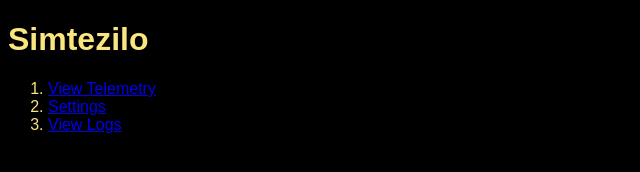
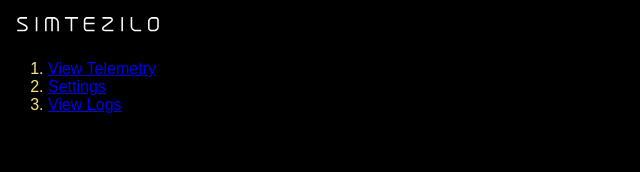
Before and after one commit to vwhitteron/simtezilo-dev, a plain HTML site: page app/ui/webui/html/index.html in a window 1280 px wide. Shown: the whole page, without its empty margins (0-640 px from the left). Drawn offline with Linux system fonts and the light colour scheme.

Commit message:
feat: add simtezilo logo to index html and link to index from telemetry page

```diff
--- a/app/ui/webui/html/index.html
+++ b/app/ui/webui/html/index.html
@@ -16,7 +16,9 @@
 </head>
 
 <body>
-    <h1>Simtezilo</h1>
+    <div>
+        <img src="/images/simtezilo-logo-dark.svg" alt="Simtezilo" height="32" width="160">
+    </div>
     <ol>
         <li><a href="/telemetry">View Telemetry</a></li>
         <li><a href="/settings">Settings</a></li>
```
Also changed, not shown: app/ui/webui/html/telemetry.html (+1 -1 lines).
